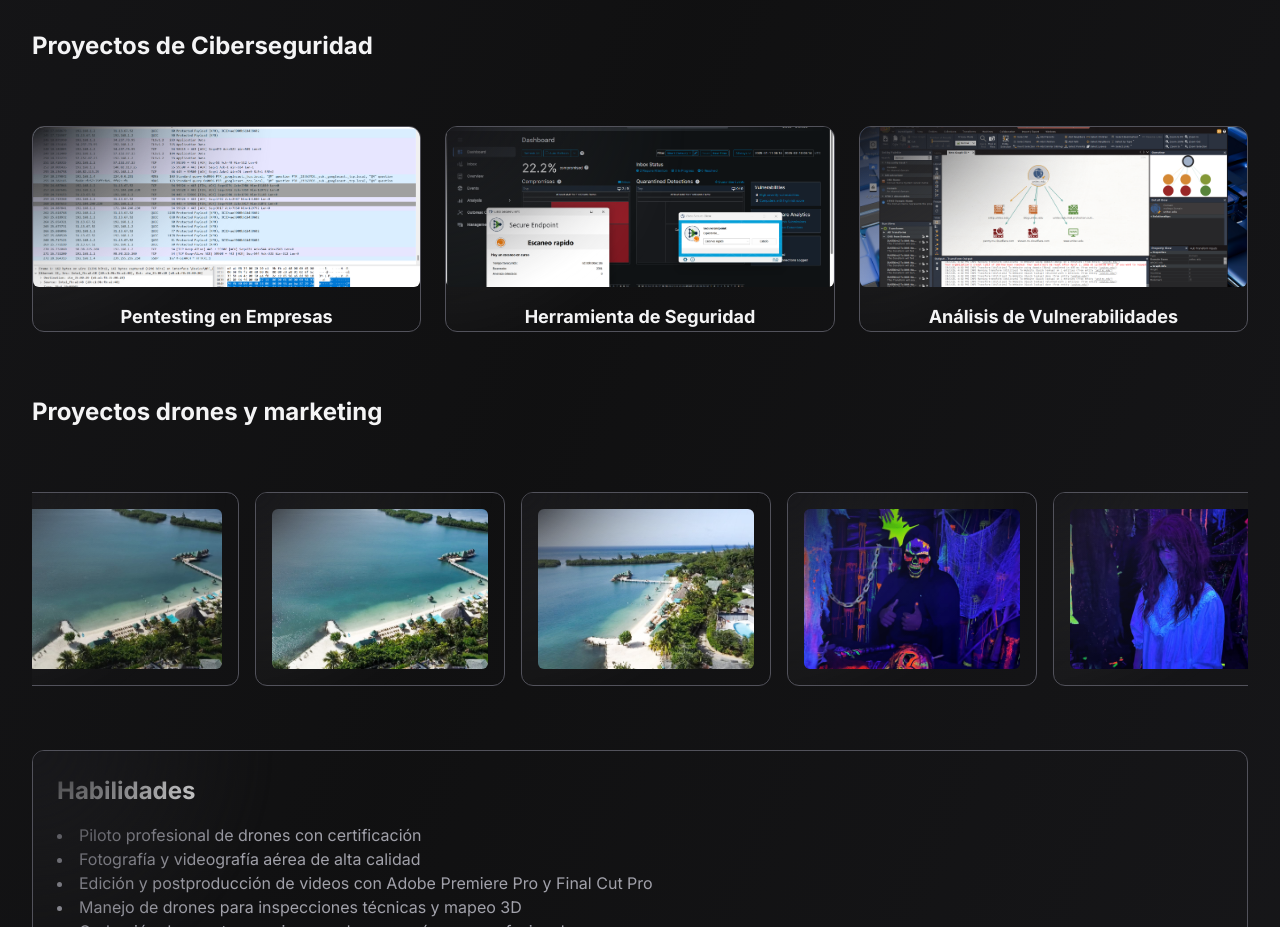
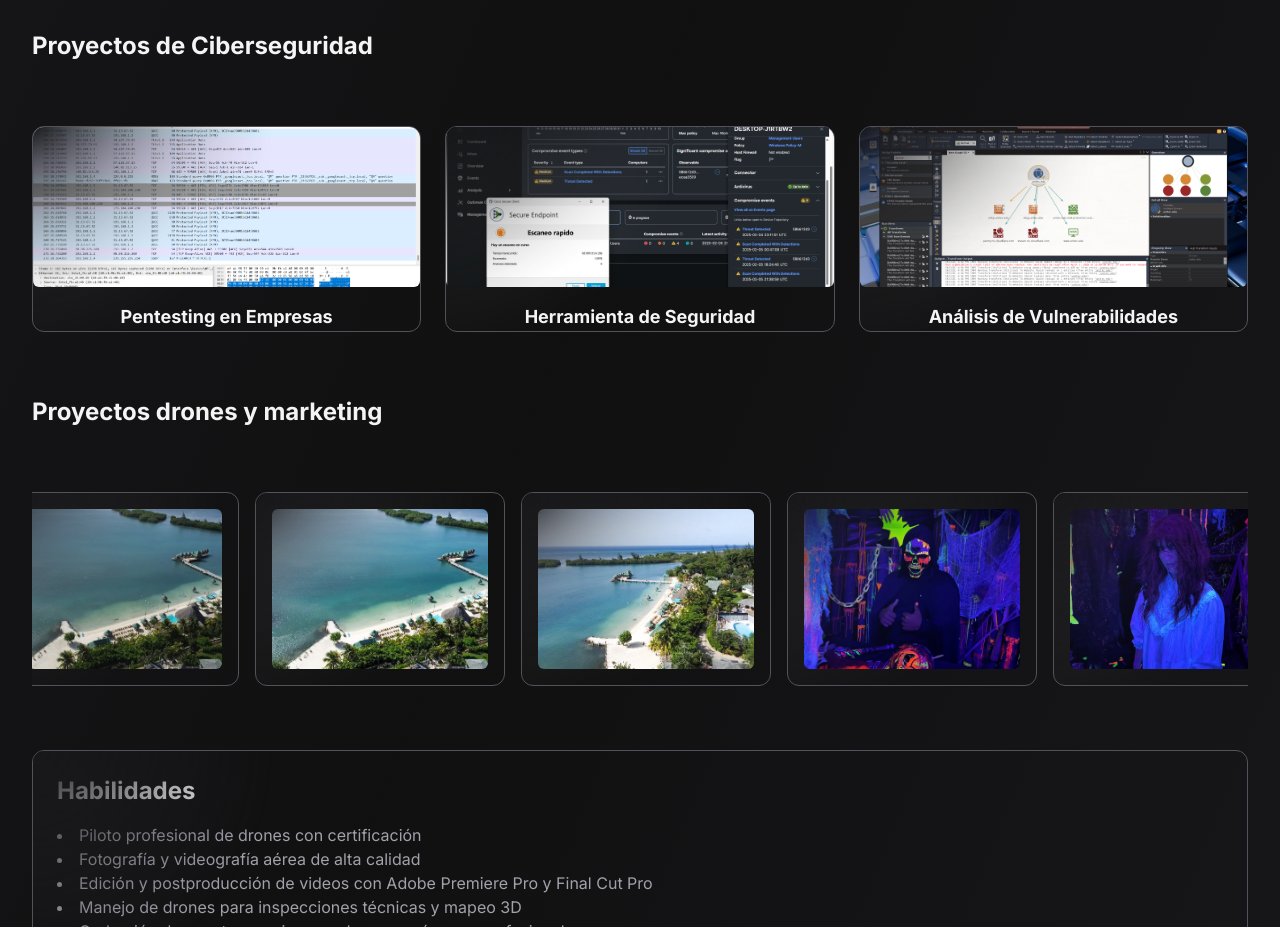
Before and after one commit to Bryan-max95/developer, a Next.js app: page /projects in a window 1280 px wide. Shown: the part 1440-2367 px from the top of the page. Built offline with nearby package versions, Linux system fonts and the light colour scheme; no server answers; what tailwindcss-debug-screens would draw is missing.

Commit message:
Update page.tsx
1995

```diff
--- a/app/projects/page.tsx
+++ b/app/projects/page.tsx
@@ -19,14 +19,14 @@ export default function PortfolioPage() {
 
   const proyectosCiberseguridad = [
     { nombre: "Pentesting en Empresas", url: "#", imagen: "/1995.png" },
-    { nombre: "Herramienta de Seguridad", url: "#", imagen: "/c2.png" },
+    { nombre: "Herramienta de Seguridad", url: "#", imagen: "/19955.png" },
     { nombre: "Análisis de Vulnerabilidades", url: "#", imagen: "/c4.png" },
   ];
 
 
   const proyectos = [
     { nombre: "Pentesting en Empresas", url: "#", imagen: "/a1.jpeg" },
-    { nombre: "Herramienta de Seguridad", url: "#", imagen: "/a2.jpeg" },
+    { nombre: "Herramienta de Seguridad", url: "#", imagen: "/t2.jpeg" },
     { nombre: "Análisis de Vulnerabilidades", url: "#", imagen: "/a3.jpeg" },
     { nombre: "Pentesting en Empresas", url: "#", imagen: "/a4.jpeg" },
     { nombre: "Herramienta de Seguridad", url: "#", imagen: "/a5.jpeg" },
@@ -34,7 +34,7 @@ export default function PortfolioPage() {
     { nombre: "Pentesting en Empresas", url: "#", imagen: "/b3.jpeg" },
     { nombre: "Herramienta de Seguridad", url: "#", imagen: "/b4.jpeg" },
     { nombre: "Análisis de Vulnerabilidades", url: "#", imagen: "/b5.jpeg" },
-    { nombre: "Pentesting en Empresas", url: "#", imagen: "/f2.jpeg" },
+    { nombre: "Pentesting en Empresas", url: "#", imagen: "/x3.jpeg" },
     { nombre: "Herramienta de Seguridad", url: "#", imagen: "/f2.jpeg" },
     { nombre: "Análisis de Vulnerabilidades", url: "#", imagen: "/f3.jpeg" },
     { nombre: "Pentesting en Empresas", url: "#", imagen: "/f4.jpeg" },
```
